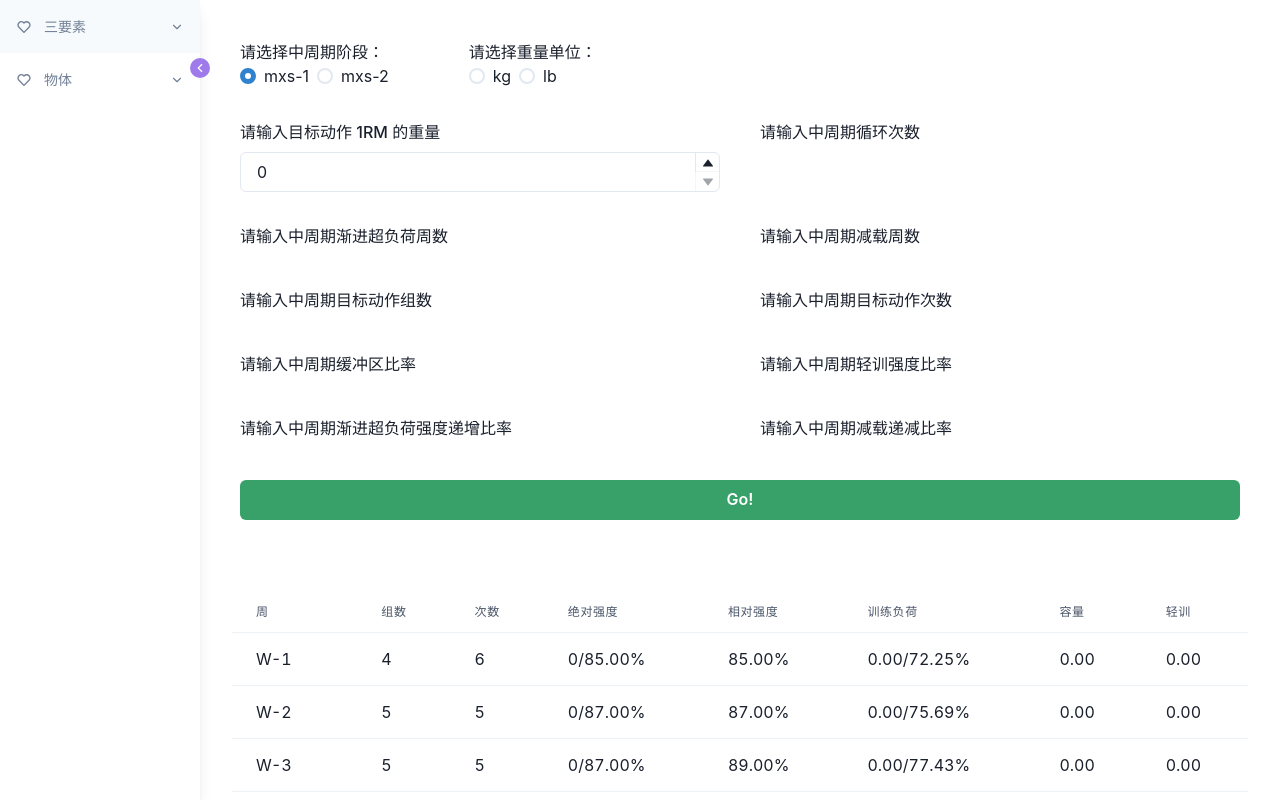
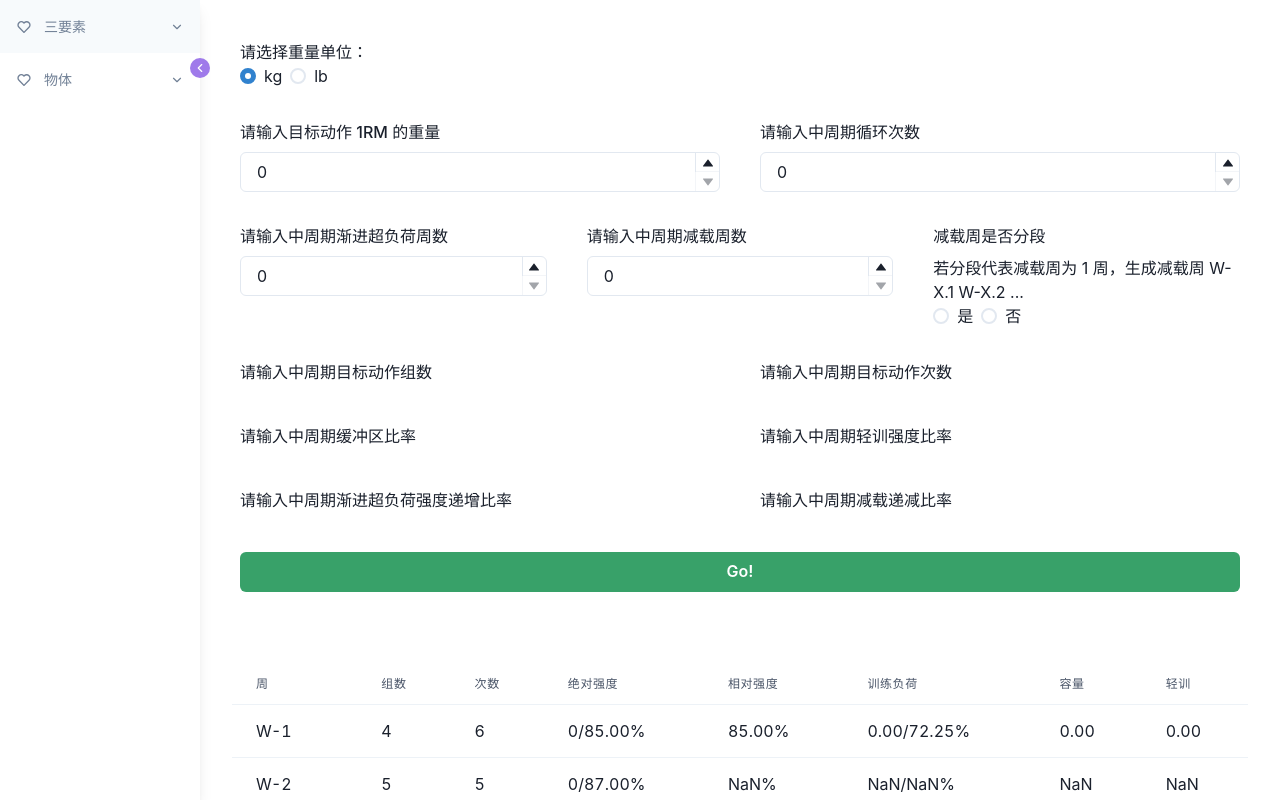
Before and after one commit to fxpby/threejs-learning, a React (Vite) app: page /three-js-demo/calc in a window 1280 px wide. Shown: the top 800 px of the page. Built offline with nearby package versions, Linux system fonts and the light colour scheme.

Commit message:
feat: area config

```diff
--- a/src/hooks/useConfigInitData.js
+++ b/src/hooks/useConfigInitData.js
@@ -13,14 +13,37 @@ import {
 const useConfigInitData = () => {
   const [oneRM, setOneRM] = useState(0)
   const [cycle, setCycle] = useState('mxs-1')
+  const [unit, setUnit] = useState('kg')
+  // 循环次数
+  const [cycleCount, setCycleCount] = useState(2)
+  const [progressiveOverloadWeekCount, setProgressiveOverloadWeekCount] =
+    useState(3)
+  const [deloadWeekCount, setDeloadWeekCount] = useState(2)
+  // 减载是否分段
+  const [isdeloadWeekBreak, setIsdeloadWeekBreak] = useState(true)
+  const [group, setGroup] = useState([
+    [4, 5, 5, 3, 5],
+    [4, 4, 4, 3, 5],
+  ])
+  const [count, setCount] = useState([
+    [6, 5, 5, 5, 5],
+    [5, 4, 3, 3, 3],
+  ])
+  const [buffer, setBuffer] = useState(0.15)
+  const [lightTrainingDegree, setLightTrainingDegree] = useState(0.7)
+  const [overloadIncreaseDegree, setOverloadIncreaseDegree] = useState([
+    0.02, 0.02, 0.02,
+  ])
+  const [deloadDegree, setDeloadDegree] = useState([-0.1, -0.35])
+
   const [tableDataList, setTableDataList] = useState(null)
 
   const renderTableData = () => {
-    const { group, count } = cycleConfig[cycle]
-    const buffer = bufferMap[cycle]
-    const lightTrainingDegree = lightTrainingDegreeMap[cycle]
-    const overloadIncreaseDegree = overloadIncreaseDegreeMap[cycle]
-    const deloadDegree = deloadDegreeMap[cycle]
+    // const { group, count } = cycleConfig[cycle]
+    // const buffer = bufferMap[cycle]
+    // const lightTrainingDegree = lightTrainingDegreeMap[cycle]
+    // const overloadIncreaseDegree = overloadIncreaseDegreeMap[cycle]
+    // const deloadDegree = deloadDegreeMap[cycle]
     // TODO 取值方式待优化
     const rowLength1 = group[0].length
     const getTableData = ({
@@ -128,6 +151,28 @@ const useConfigInitData = () => {
     tableDataList,
     tableColumn,
     setTableDataList,
+    unit,
+    setUnit,
+    cycleCount,
+    setCycleCount,
+    progressiveOverloadWeekCount,
+    setProgressiveOverloadWeekCount,
+    deloadWeekCount,
+    setDeloadWeekCount,
+    group,
+    setGroup,
+    count,
+    setCount,
+    buffer,
+    setBuffer,
+    lightTrainingDegree,
+    setLightTrainingDegree,
+    overloadIncreaseDegree,
+    setOverloadIncreaseDegree,
+    deloadDegree,
+    setDeloadDegree,
+    isdeloadWeekBreak,
+    setIsdeloadWeekBreak,
   }
 }
 
--- a/src/pages/Calculator/ConfigArea.jsx
+++ b/src/pages/Calculator/ConfigArea.jsx
@@ -18,13 +18,56 @@ import {
 } from '@chakra-ui/react'
 
 export default function ConfigArea(props) {
-  const { oneRM, setOneRM, cycle, setCycle, renderTableData } = props
+  const { oneRM, setOneRM, cycle, setCycle, renderTableData, unit, setUnit } =
+    props
 
   const [rules, setRules] = useState({
     oneRM: {
       value: 0,
       rule: (val) => {
         return typeof val === 'number' && !isNaN(val)
+      },
+    },
+    unit: {
+      value: 'kg',
+      rule: (val) => {
+        return true
+      },
+    },
+    cycleCount: {
+      value: 0,
+      rule: (val) => {
+        return typeof val === 'number' && !isNaN(val)
+      },
+    },
+    progressiveOverloadWeekCount: {
+      value: 0,
+      rule: (val) => {
+        return typeof val === 'number' && !isNaN(val)
+      },
+    },
+    deloadWeekCount: {
+      value: 0,
+      rule: (val) => {
+        return typeof val === 'number' && !isNaN(val)
+      },
+    },
+    isdeloadWeekBreak: {
+      value: true,
+      rule: (val) => {
+        return true
+      },
+    },
+    group: {
+      value: true,
+      rule: (val) => {
+        return true
+      },
+    },
+    count: {
+      value: true,
+      rule: (val) => {
+        return true
       },
     },
   })
@@ -42,7 +85,9 @@ export default function ConfigArea(props) {
 
   useEffect(() => {
     renderTableData()
-  }, [cycle, oneRM])
+  }, [cycle])
+
+  // useEffect(() => {}, [rules.cycleCount.value])
 
   const handler = () => {
     const input = rules?.oneRM?.value
@@ -55,14 +100,14 @@ export default function ConfigArea(props) {
   return (
     <Flex direction="column" className="p-10 gap-8">
       <div className="flex flex-raw gap-20">
-        <RadioGroup onChange={setCycle} value={cycle}>
+        {/* <RadioGroup onChange={setCycle} value={cycle}>
           请选择中周期阶段：
           <Stack direction="row">
             <Radio value="mxs-1">mxs-1</Radio>
             <Radio value="mxs-2">mxs-2</Radio>
           </Stack>
-        </RadioGroup>
-        <RadioGroup onChange={setCycle} value={cycle}>
+        </RadioGroup> */}
+        <RadioGroup onChange={setUnit} value={unit}>
           请选择重量单位：
           <Stack direction="row">
             <Radio value="kg">kg</Radio>
@@ -99,19 +144,110 @@ export default function ConfigArea(props) {
         </FormControl>
         <FormControl>
           <FormLabel>请输入中周期循环次数</FormLabel>
+          <NumberInput
+            defaultValue={0}
+            value={rules.cycleCount.value}
+            min={0}
+            max={500}
+            onChange={(valueAsString, valueAsNumber) =>
+              setRules((prev) => {
+                return {
+                  ...prev,
+                  cycleCount: {
+                    ...prev.cycleCount,
+                    value: valueAsNumber,
+                  },
+                }
+              })
+            }>
+            <NumberInputField />
+            <NumberInputStepper>
+              <NumberIncrementStepper />
+              <NumberDecrementStepper />
+            </NumberInputStepper>
+          </NumberInput>
         </FormControl>
       </div>
       <div className="flex flex-raw gap-10">
         <FormControl>
           <FormLabel>请输入中周期渐进超负荷周数</FormLabel>
+          <NumberInput
+            defaultValue={0}
+            value={rules.progressiveOverloadWeekCount.value}
+            min={0}
+            max={500}
+            onChange={(valueAsString, valueAsNumber) =>
+              setRules((prev) => {
+                return {
+                  ...prev,
+                  progressiveOverloadWeekCount: {
+                    ...prev.progressiveOverloadWeekCount,
+                    value: valueAsNumber,
+                  },
+                }
+              })
+            }>
+            <NumberInputField />
+            <NumberInputStepper>
+              <NumberIncrementStepper />
+              <NumberDecrementStepper />
+            </NumberInputStepper>
+          </NumberInput>
         </FormControl>
         <FormControl>
           <FormLabel>请输入中周期减载周数</FormLabel>
+          <NumberInput
+            defaultValue={0}
+            value={rules.deloadWeekCount.value}
+            min={0}
+            max={500}
+            onChange={(valueAsString, valueAsNumber) =>
+              setRules((prev) => {
+                return {
+                  ...prev,
+                  deloadWeekCount: {
+                    ...prev.deloadWeekCount,
+                    value: valueAsNumber,
+                  },
+                }
+              })
+            }>
+            <NumberInputField />
+            <NumberInputStepper>
+              <NumberIncrementStepper />
+              <NumberDecrementStepper />
+            </NumberInputStepper>
+          </NumberInput>
+        </FormControl>
+        <FormControl>
+          <FormLabel>减载周是否分段</FormLabel>
+          <RadioGroup
+            onChange={(val) =>
+              setRules((prev) => {
+                return {
+                  ...prev,
+                  isdeloadWeekBreak: {
+                    ...prev.isdeloadWeekBreak,
+                    value: val === '1',
+                  },
+                }
+              })
+            }
+            value={rules.isdeloadWeekBreak.value}>
+            若分段代表减载周为 1 周，生成减载周 W-X.1 W-X.2 ...
+            <Stack direction="row">
+              <Radio value="1">是</Radio>
+              <Radio value="0">否</Radio>
+            </Stack>
+          </RadioGroup>
         </FormControl>
       </div>
       <div className="flex flex-raw gap-10">
         <FormControl>
           <FormLabel>请输入中周期目标动作组数</FormLabel>
+          {new Array(
+            rules.progressiveOverloadWeekCount.value + rules.isdeloadWeekBreak,
+          ).fill()}
         </FormControl>
         <FormControl>
           <FormLabel>请输入中周期目标动作次数</FormLabel>
```
